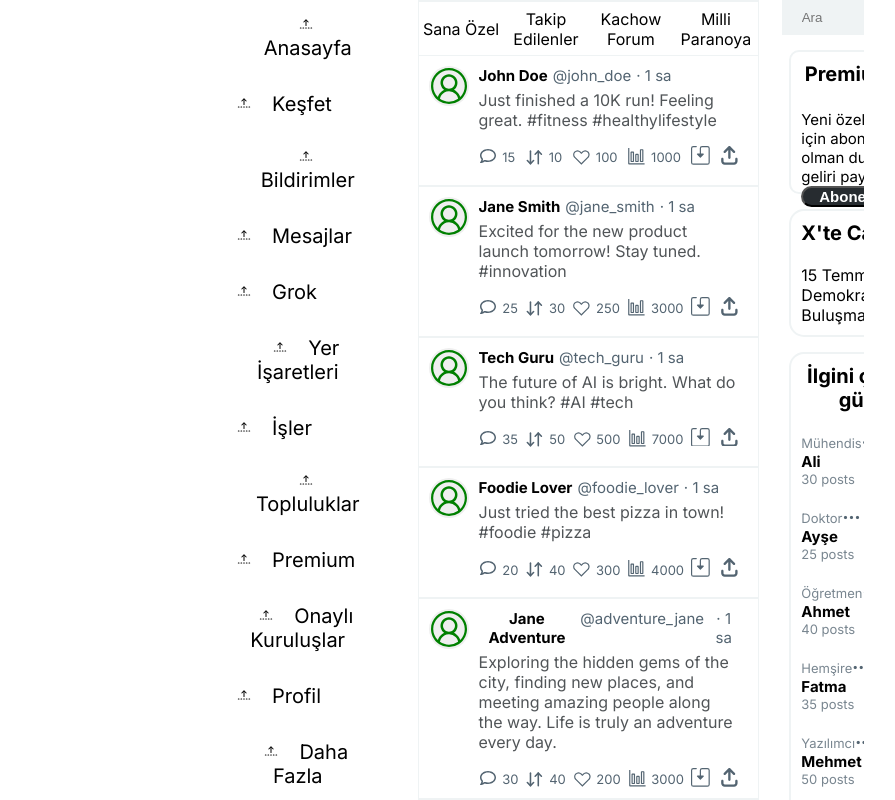
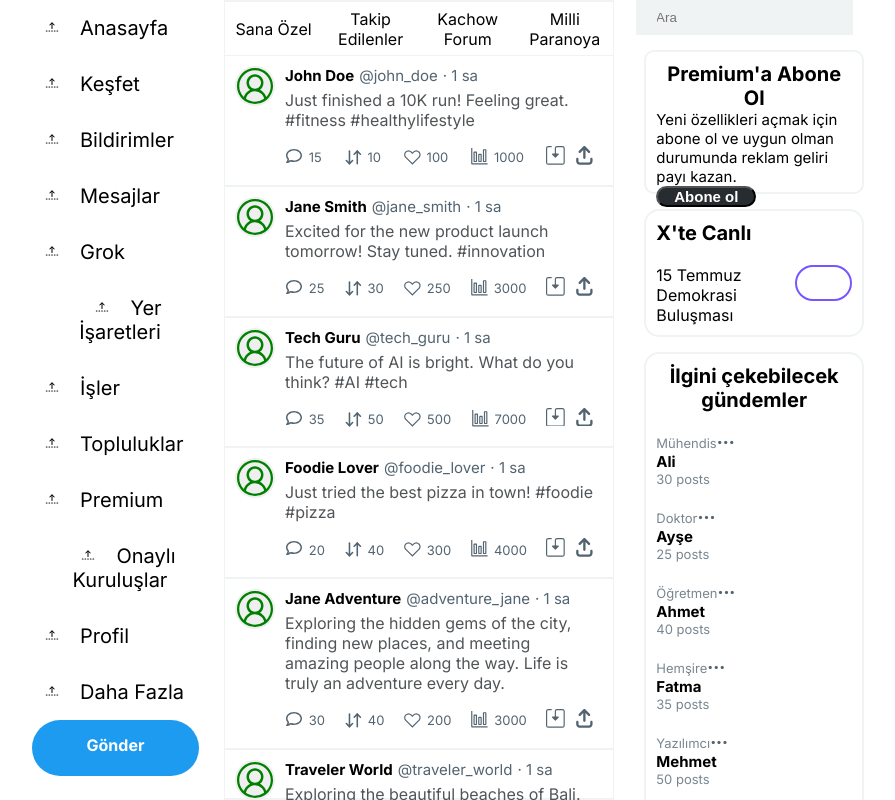
Before and after one commit to Yasinramazan/DavetApplication, a Next.js app: page / in a window 1280 px wide. Shown: the whole page, without its empty margins (192-1087 px from the left). Built offline with nearby package versions, Linux system fonts and the light colour scheme.

Commit message:
last fixes

```diff
--- a/src/app/page.tsx
+++ b/src/app/page.tsx
@@ -229,10 +229,11 @@
 
 export default function Home() {
 
-  return (
+
+return (
     <div className={styles.mainDiv}>
       <div className={styles.back_div}>
-      <div className={styles.scrollable}>
+
         <div className={styles.sidebar}>
           <HeaderButton text="Anasayfa"></HeaderButton>
           <HeaderButton text="Keşfet"></HeaderButton>
@@ -248,6 +249,9 @@
           <HeaderButton text="Daha Fazla"></HeaderButton>
           <PostButton />
         </div>
+
+
+        <div className={styles.scrollable}>
           <div className={styles.flowdiv}>
             <div className={styles.middle_outer_div}>
               <TopNavigationBar />
```
